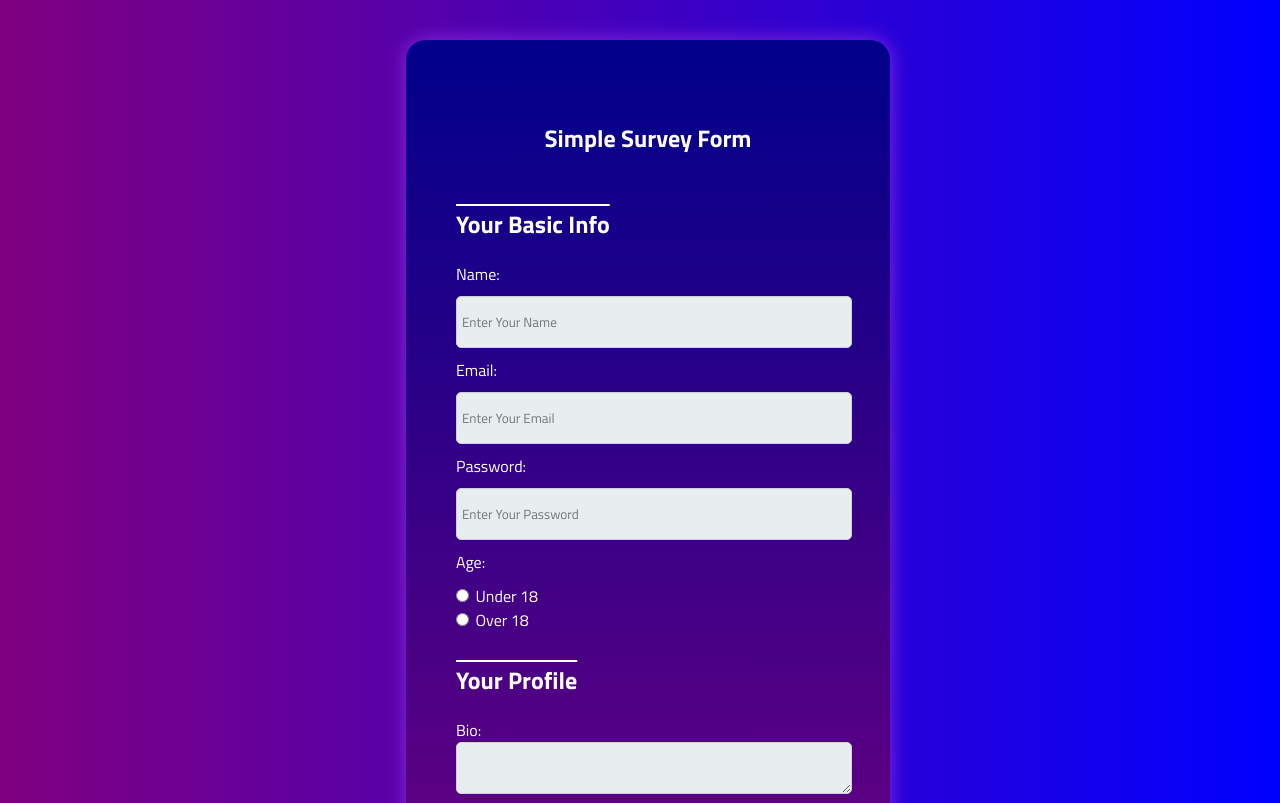
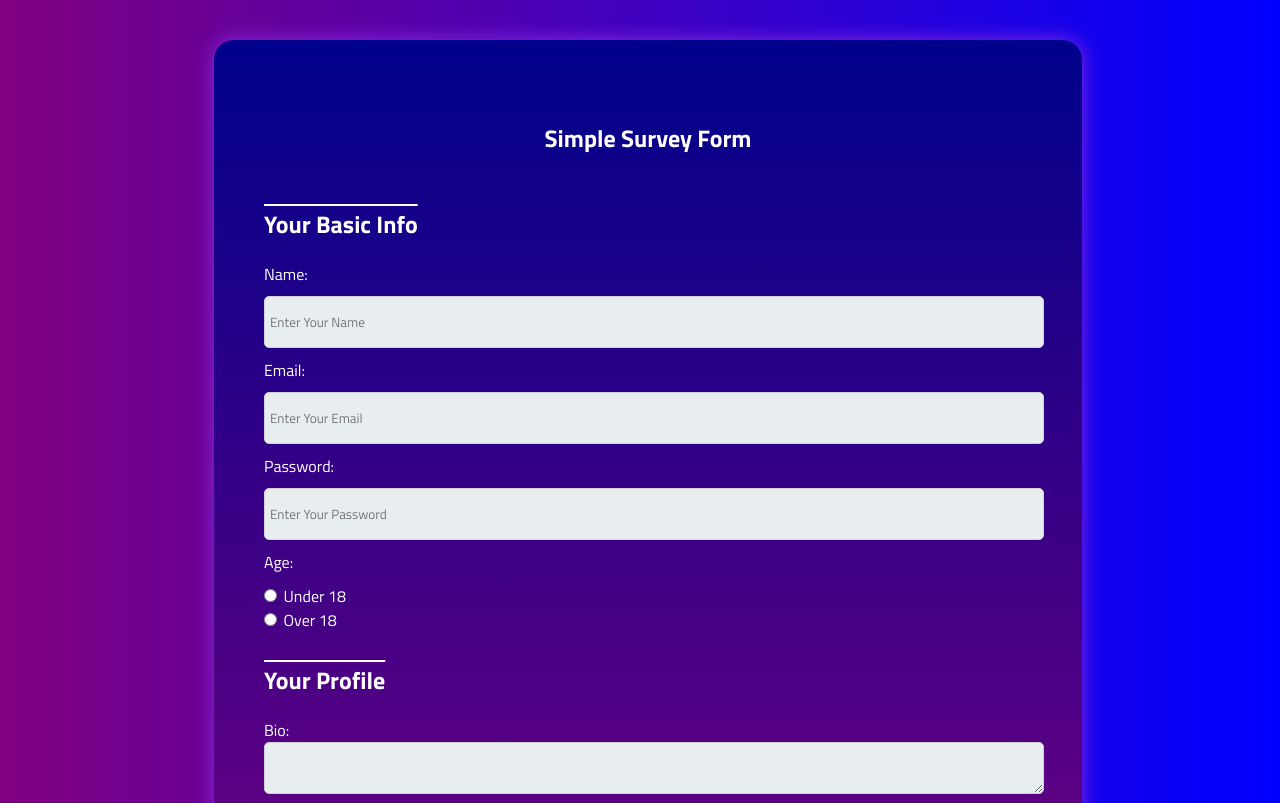
Before and after one commit to MamunKhan71/html-form, a plain HTML site: page index.html in a window 1280 px wide. Shown: the top 803 px of the page. Drawn offline with Linux system fonts and the light colour scheme.

Commit message:
Add files via upload

```diff
--- a/styles/pform.css
+++ b/styles/pform.css
@@ -23,7 +23,7 @@ header > hr{
 .form-body{
     background: linear-gradient(darkblue, purple);
     /* background-color: #f4f7f8; */
-    width: 30%;
+    width: 60%;
     height: 100%;
     margin: 40px auto;
     border-radius: 20px;
@@ -59,6 +59,7 @@ h1{
 }
 textarea{
     width: 100%;
+    color: black;
 }
 .btn{
     margin-top: 10px;
```
